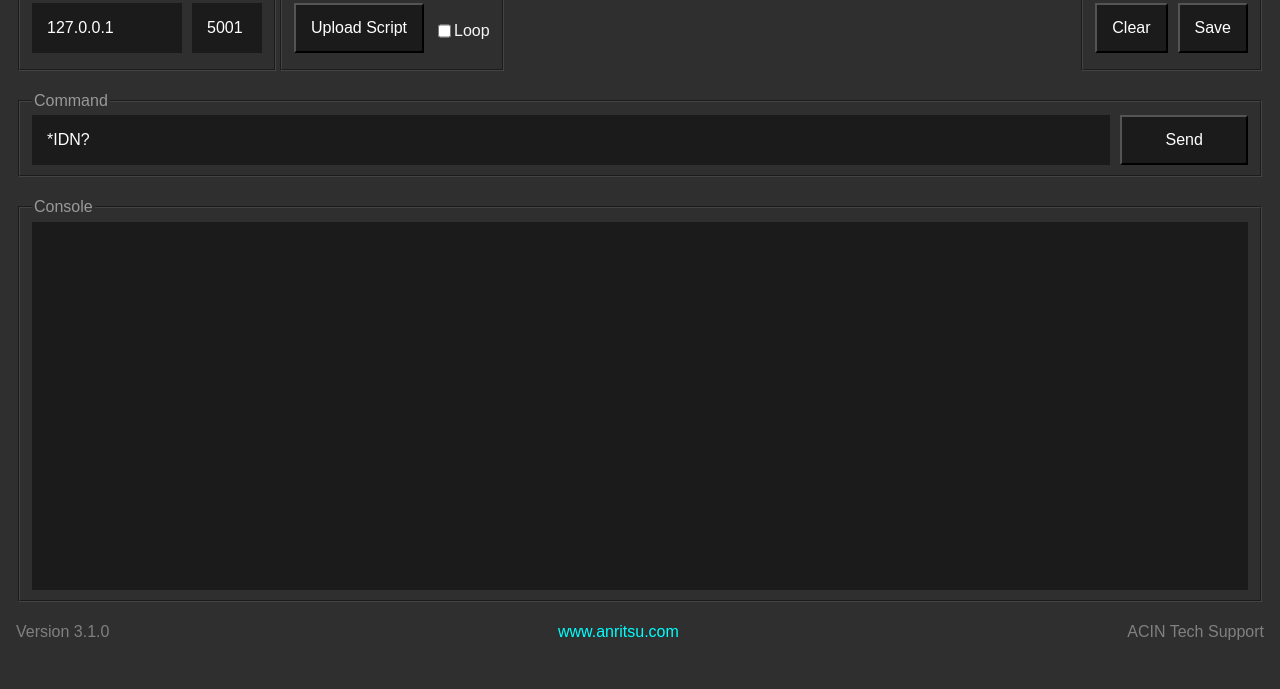
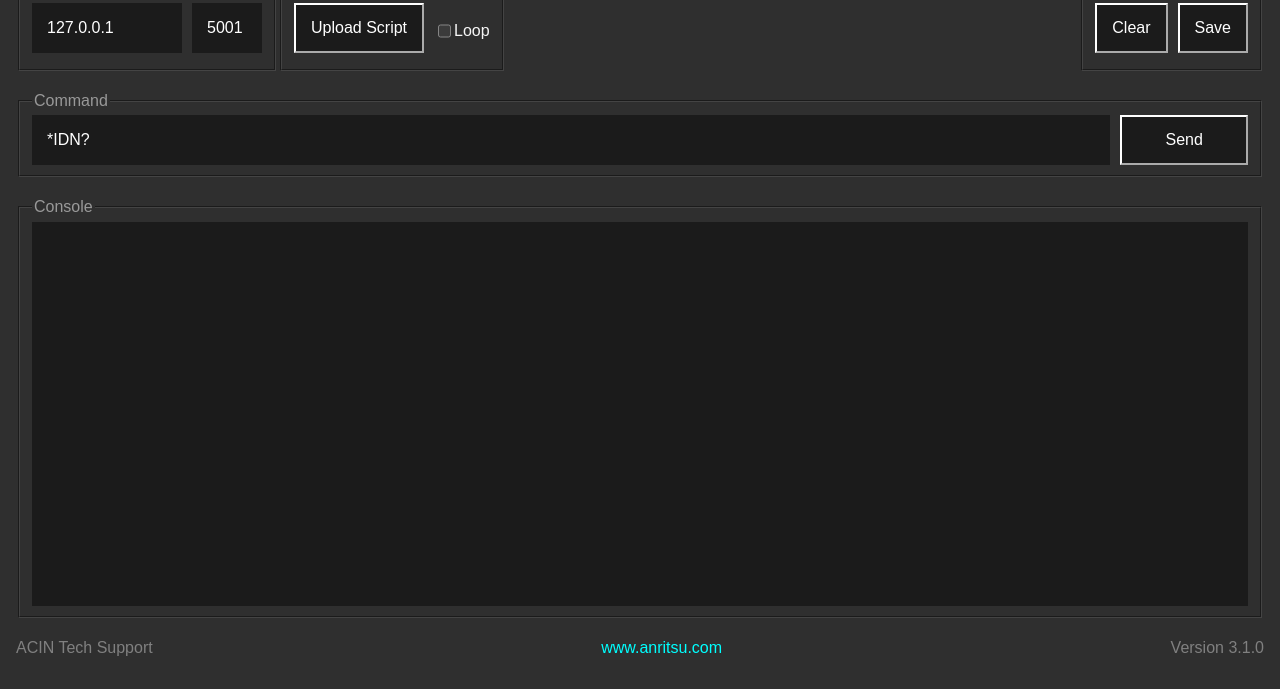
Before and after one commit to tushar8133/tauri_vna, a website: page src/index.html in a window 1280 px wide. Shown: the part 111-800 px from the top of the page. Drawn offline with Linux system fonts and the light colour scheme.

Commit message:
cosmetic updates

```diff
--- a/src/index.html
+++ b/src/index.html
@@ -3,9 +3,10 @@
 
 <head>
   <meta charset="UTF-8" />
+  <meta name="viewport" content="width=device-width, initial-scale=1.0" />
+  <meta name="color-scheme" content="dark">
+  <title>Tauri App</title>
   <link rel="stylesheet" href="styles.css" />
-  <meta name="viewport" content="width=device-width, initial-scale=1.0" />
-  <title>Tauri App</title>
   <script type="module" src="/main.js" defer></script>
 </head>
 
@@ -53,13 +54,13 @@
 
   <fieldset class="console">
     <legend>Console</legend>
-    <textarea id="message"></textarea>
+    <textarea id="message" spellcheck="false"></textarea>
   </fieldset>
 
   <footer>
+    <div><a href="mailto:ACIN-Wired-Microwave-Support@anritsu.com">ACIN Tech Support</a></div>
+    <div><a href="https://anritsu.com" target="_blank" class="highlight">www.anritsu.com</a></div>
     <div>Version 3.1.0</div>
-    <div><a href="https://anritsu.com" target="_blank" class="highlight">www.anritsu.com</a></div>
-    <div><a href="mailto:ACIN-Wired-Microwave-Support@anritsu.com">ACIN Tech Support</a></div>
   </footer>
 
 </body>
--- a/src/styles.css
+++ b/src/styles.css
@@ -102,10 +102,6 @@ a.highlight {
   text-decoration: none;
 }
 
-a.highlight:hover {
-  color: #24c8db;
-}
-
 input,
 textarea,
 button {
@@ -121,7 +117,7 @@ footer {
   justify-content: space-between;
   color: gray;
   padding: 0 0px;
-  margin-bottom: 3rem;
+  margin-bottom: 2rem;
   & a {
     text-decoration: none;
     color: gray;
```
